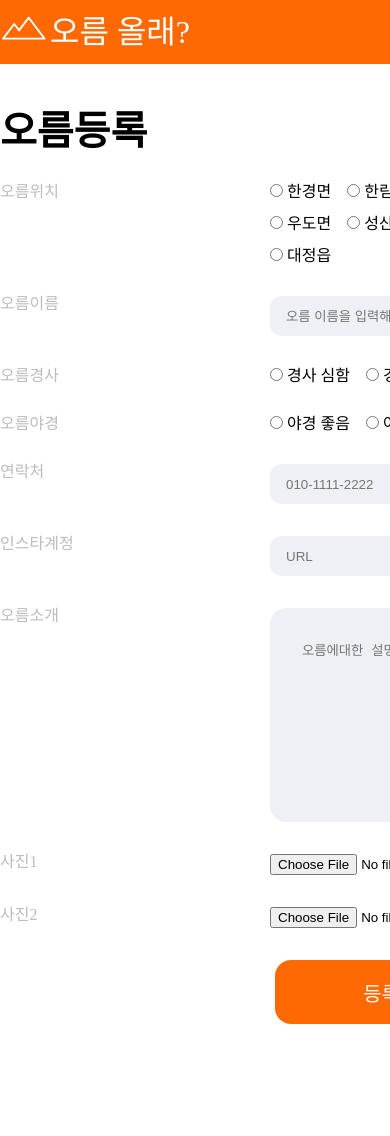
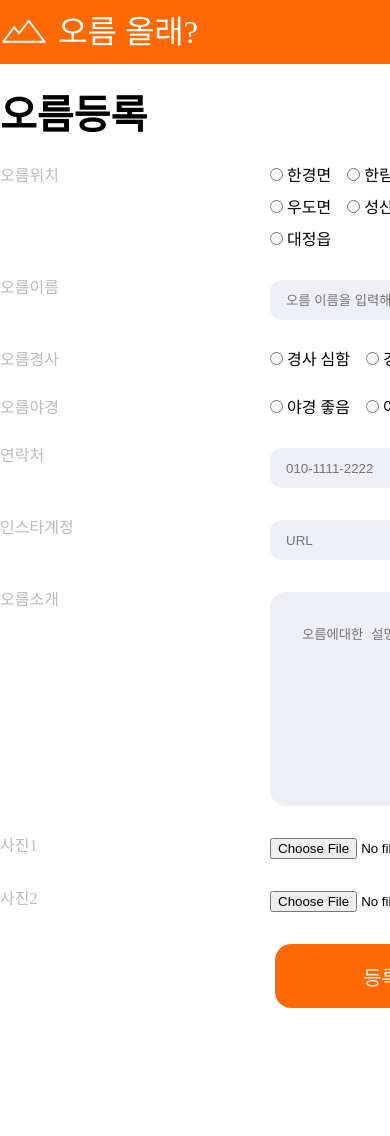
Before and after one commit to jejuHackathon/jeju-hackathon, a Django app: page /create/ in a window 390 px wide; the page is wider, and only the part inside the window is pictured. Before the commit the page ends 1024 px from the top of that part, so only its background shows below. Run offline with Django 3.2, Linux system fonts and the light colour scheme; some web fonts are replaced.

Commit message:
style: 모바일 화면일때 CSS 깨지는 부분 고려

```diff
--- a/mysite/main/static/css/about.css
+++ b/mysite/main/static/css/about.css
@@ -11,12 +11,6 @@
  font-family: 'Nanum Gothic Coding', monospace;
 }
 
-.nav {
-    width: 100vw;
-    height: 62px;
-    background-color: #FF6B07;
-}
-
 .about {
     display: flex;
     flex-direction: column;
@@ -24,8 +18,6 @@
     justify-content: center;
 
     width: 100vw;
-    height: calc(100vh - 62px);
-    min-height: 600px;
 }
 
 /* ===== main_svg ===== */
--- a/mysite/main/static/css/base.css
+++ b/mysite/main/static/css/base.css
@@ -1,4 +1,7 @@
 .global-header {
+    position: fixed;
+    top: 0;
+    width: 100vw;
     background-color: var(--color-clear-orange);
 }
 
--- a/mysite/main/static/css/common.css
+++ b/mysite/main/static/css/common.css
@@ -1,5 +1,5 @@
 .content-area {
-    padding: 3rem 0;
+    padding: 6rem 0;
     margin: 0 auto;
     max-width: var(--max-width);
 }
--- a/mysite/main/static/css/home.css
+++ b/mysite/main/static/css/home.css
@@ -16,10 +16,10 @@
 }
 
 .nav_sec1_logo .logo {
+    align-items: center;
     font-family: 'GangwonEdu_OTFBoldA';
     font-size: var(--font-32);
-    line-height: 40px;
-    /* gap: 1rem; */
+    gap: 0.5rem;
 } /* 0902-2 */
 
 .nav_sec1_logo svg path:hover,
--- a/mysite/main/templates/main/about.html
+++ b/mysite/main/templates/main/about.html
@@ -2,8 +2,8 @@
 
 {% block content %}
 {% load static %}
-<div class="nav"></div>
-<section class="about">
+
+<section class="about content-area">
     <div class="main_svg">
         <svg xmlns="http://www.w3.org/2000/svg" width="316.39" height="171.246" viewBox="0 0 316.39 171.246">
             <g id="그룹_2" data-name="그룹 2" transform="translate(-561.805 -283.754)">
--- a/mysite/main/templates/main/base.html
+++ b/mysite/main/templates/main/base.html
@@ -14,7 +14,7 @@
         <div class="header-wrapper flex-row">
             <div class="nav_sec1_logo">
                 <a class="logo flex-row" href="/home">
-                    <svg xmlns="http://www.w3.org/2000/svg" width="50" height="40" viewBox="-2 2 40 20">
+                    <svg xmlns="http://www.w3.org/2000/svg" width="50" height="40" viewBox="-2 2 40 15">
                         <path id="logo" data-name="logo"
                             d="M332.385-162.353l8.862-11.734c.031-.04,3.883,5.142,3.883,5.142l7.714-10.215,12.692,16.806Z"
                             transform="translate(-331.885 179.659)" fill="none" stroke="#707070" stroke-linejoin="round"
```
